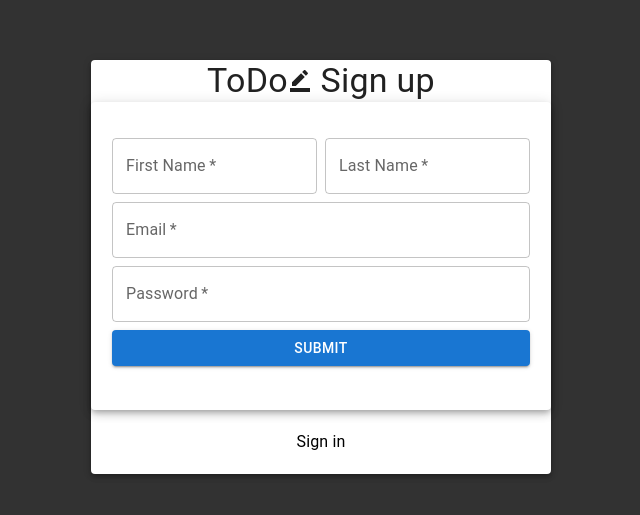
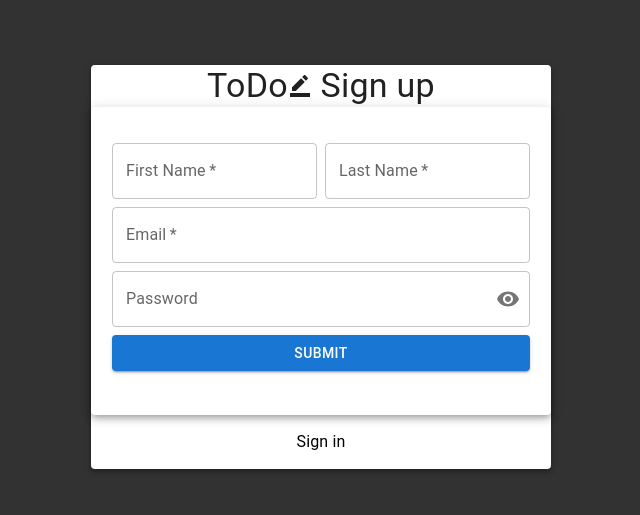
Before and after one commit to aviranDev/todo-app, a React (Create React App) app in the folder client/: page /signup in a window 1280 px wide. Shown: the part 133-648 px from the top of the page, without its empty margins (319-959 px from the left). Built offline with nearby package versions, Linux system fonts and the light colour scheme; what joi-password-complexity would draw is missing.

Commit message:
todo app

```diff
--- a/client/src/App.css
+++ b/client/src/App.css
@@ -70,3 +70,16 @@
 .error {
   color: rgb(182, 50, 50);
 }
+
+.info {
+  color: rgb(1, 120, 150);
+  font-size: 0.9rem;
+}
+
+.password-toggle-icon {
+  position: absolute;
+  top: 8px;
+  right: 10px;
+  z-index: 1000;
+  cursor: pointer;
+}
--- a/client/src/components/Signin.js
+++ b/client/src/components/Signin.js
@@ -11,6 +11,13 @@ import {
 } from "@mui/material";
 import { Link } from "react-router-dom";
 import BorderColorIcon from '@mui/icons-material/BorderColor';
+import IconButton from '@mui/material/IconButton';
+import OutlinedInput from '@mui/material/OutlinedInput';
+import InputLabel from '@mui/material/InputLabel';
+import InputAdornment from '@mui/material/InputAdornment';
+import VisibilityIcon from '@mui/icons-material/Visibility';
+import VisibilityOffIcon from '@mui/icons-material/VisibilityOff';
+import FormControl from '@mui/material/FormControl';
 
 /**
  * SIGNIN VALIDATION SCHEMA TEMPLATE
@@ -26,6 +33,7 @@ function Signin() {
     password: "",
   });
 
+  const [showPassword, setShowPassword] = useState(false);
   const [error, setError] = useState("");
 
   /**
@@ -99,6 +107,16 @@ function Signin() {
     }
   }
 
+  const handleClickShowPassword = () => {
+    setShowPassword(!showPassword)
+
+  };
+  // console.log(showPassword)
+
+  const handleMouseDownPassword = (event) => {
+    event.preventDefault();
+  };
+
   return (
     <div className='form'>
       <Paper elevation={4}>
@@ -127,17 +145,33 @@ function Signin() {
                 </Grid>
 
                 <Grid xs={12} item >
-                  <TextField
-                    variant='outlined'
-                    label="Password"
-                    name='password'
-                    value={data.password}
-                    onChange={handleChange}
-                    type="password"
-                    placeholder='Enter Password'
-                    fullWidth
-                    required />
-                  {error && <span className='error'>{error.password}</span>}
+                  <FormControl sx={{ width: '100%' }} variant="outlined">
+                    <InputLabel htmlFor="outlined-adornment-password">Password</InputLabel>
+                    <OutlinedInput
+                      id="outlined-adornment-password"
+                      name='password'
+                      value={data.password}
+                      onChange={handleChange}
+                      type={showPassword ? 'text' : 'password'}
+                      fullWidth
+                      placeholder='Enter Password'
+                      required
+                      endAdornment={
+                        <InputAdornment position="end">
+                          <IconButton
+                            aria-label="toggle password visibility"
+                            onClick={handleClickShowPassword}
+                            onMouseDown={handleMouseDownPassword}
+                            edge="end"
+                          >
+                            {showPassword ? <VisibilityOffIcon /> : <VisibilityIcon />}
+                          </IconButton>
+                        </InputAdornment>
+                      }
+                      label="Password"
+                    />
+                    {error && <span className='error'>{error.password}</span>}
+                  </FormControl>
                 </Grid>
 
                 <Grid item xs={12} >
@@ -149,7 +183,7 @@ function Signin() {
           </CardContent>
         </Card>
 
-        <Link style={{ margin: "20px" }} className='link' to={"/signup"} >
+        <Link style={{ margin: "15px" }} className='link' to={"/signup"} >
           <Typography>
             Sign up
           </Typography>
--- a/client/src/components/Signup.js
+++ b/client/src/components/Signup.js
@@ -11,6 +11,13 @@ import {
   Grid, Card, CardContent
 } from "@mui/material";
 import BorderColorIcon from '@mui/icons-material/BorderColor';
+import IconButton from '@mui/material/IconButton';
+import OutlinedInput from '@mui/material/OutlinedInput';
+import InputLabel from '@mui/material/InputLabel';
+import InputAdornment from '@mui/material/InputAdornment';
+import VisibilityIcon from '@mui/icons-material/Visibility';
+import VisibilityOffIcon from '@mui/icons-material/VisibilityOff';
+import FormControl from '@mui/material/FormControl';
 
 /**
  * SIGNUP VALIDATION SCHEMA TEMPLATE
@@ -31,7 +38,10 @@ function Signup() {
     password: "",
   });
 
+  const [showPassword, setShowPassword] = useState(false);
   const [error, setError] = useState("");
+  const [info, setInfo] = useState(false);
+
   const navigate = useNavigate();
 
   /**
@@ -53,7 +63,7 @@ function Signup() {
       errors[detail.path[0]] = detail.message;
     }
 
-    console.log(errors)
+    // console.log(errors)
     return errors;
   };
 
@@ -66,6 +76,7 @@ function Signup() {
       ...data,
       [input.name]: input.value
     })
+    setInfo(false)
     setError({
       ...error,
       [input.name]: validateInput(input.value)
@@ -108,6 +119,20 @@ function Signup() {
       }
     }
   }
+
+
+  const infoMessage = '* Password should contain at least: 8 characters long, 1 Uppercase, 1 Lowercase, 1 symbol';
+
+  const handleClickShowPassword = () => {
+    setShowPassword(!showPassword)
+
+  };
+  // console.log(showPassword)
+
+  const handleMouseDownPassword = (event) => {
+    event.preventDefault();
+  };
+
 
   return (
     <div className='form'>
@@ -165,21 +190,36 @@ function Signup() {
                 </Grid>
 
                 <Grid xs={12} item >
-                  <TextField
-                    variant='outlined'
-                    label="Password"
+                  <FormControl sx={{ width: '100%' }} variant="outlined">
+                    <InputLabel htmlFor="outlined-adornment-password">Password</InputLabel>
+                    <OutlinedInput
+                      id="outlined-adornment-password"
                       name='password'
                       value={data.password}
                       onChange={handleChange}
-                    type="password"
+                      onClick={() => setInfo(!data.password)}
+                      type={showPassword ? 'text' : 'password'}
                       fullWidth
                       placeholder='Enter Password'
                       required
+                      endAdornment={
+                        <InputAdornment position="end">
+                          <IconButton
+                            aria-label="toggle password visibility"
+                            onClick={handleClickShowPassword}
+                            onMouseDown={handleMouseDownPassword}
+                            edge="end"
+                          >
+                            {showPassword ? <VisibilityOffIcon /> : <VisibilityIcon />}
+                          </IconButton>
+                        </InputAdornment>
+                      }
+                      label="Password"
                     />
                     {error && <span className='error'>{error.password}</span>}
+                    {info && <span className='info'>{infoMessage}</span>}
+                  </FormControl>
                 </Grid>
-
-
 
                 <Grid xs={12} item >
                   <Button onClick={validateForm} type='submit' variant='contained' color='primary' fullWidth>Submit</Button>
@@ -190,14 +230,14 @@ function Signup() {
           </CardContent>
         </Card>
 
-        <Link style={{ margin: "20px" }} className='link' to={"/signin"} >
+        <Link style={{ margin: "15px" }} className='link' to={"/signin"} >
           <Typography>
             Sign in
           </Typography>
         </Link>
 
       </Paper>
-    </div>
+    </div >
   )
 }
 
```
Lines whose indentation alone changed are shown as unchanged.
